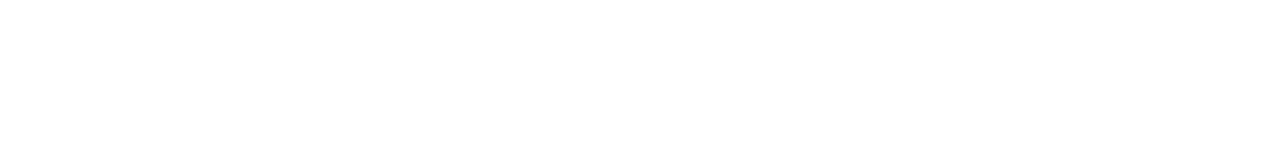
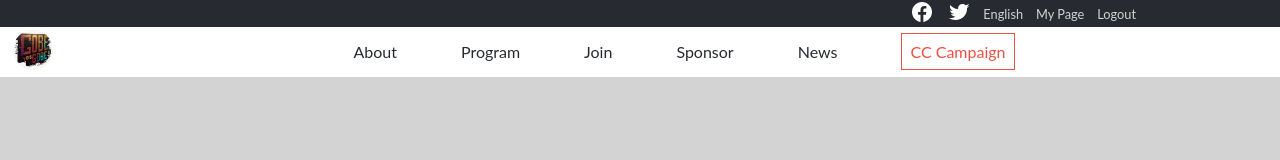
Before and after one commit to King-Benx/capstone-project-1, a website: page index.html in a window 1280 px wide. Drawn offline with Linux system fonts and the light colour scheme.

Commit message:
implement mobile navigation

```diff
--- a/index.html
+++ b/index.html
@@ -1,14 +1,59 @@
 <!DOCTYPE html>
 <html lang="en">
-<head>
-    <meta charset="UTF-8">
-    <meta http-equiv="X-UA-Compatible" content="IE=edge">
-    <meta name="viewport" content="width=device-width, initial-scale=1.0">
+  <head>
+    <meta charset="UTF-8" />
+    <meta http-equiv="X-UA-Compatible" content="IE=edge" />
+    <meta name="viewport" content="width=device-width, initial-scale=1.0" />
     <title>Document</title>
-    <link rel="stylesheet" href="./styles/style.css">
+    <link rel="stylesheet" href="./styles/style.css" />
     <script src="./js/script.js" defer></script>
-</head>
-<body>
-
-</body>
+  </head>
+  <body>
+    <!-- navigation start -->
+    <header>
+      <div class="top-bar">
+        <ul>
+          <li>
+            <a href="#"><img src="./images/facebook.svg" alt="facebook" /></a>
+          </li>
+          <li>
+            <a href="#"><img src="./images/twiiter.svg" alt="twitter" /></a>
+          </li>
+          <li><a href="#">English</a></li>
+          <li><a href="#">My Page</a></li>
+          <li><a href="#">Logout</a></li>
+        </ul>
+      </div>
+      <div class="main-bar">
+        <div class="logo">
+          <a href="">
+            <img class="img-sm" src="./images/logo.png" alt="logo" />
+          </a>
+        </div>
+        <input type="checkbox" id="nav-toggle" class="nav-toggle" />
+        <nav>
+          <ul>
+            <li><a href="#">About</a></li>
+            <li><a href="#">Program</a></li>
+            <li><a href="#">Join</a></li>
+            <li><a href="#">Sponsor</a></li>
+            <li><a href="#">News</a></li>
+            <li><a href="#">CC Campaign</a></li>
+          </ul>
+        </nav>
+        <label for="nav-toggle" class="nav-toggle-label"><span></span></label>
+      </div>
+    </header>
+    <!-- navigation end -->
+    <!-- header section start -->
+    <!-- header section end -->
+    <!-- program section start -->
+    <!-- program section end -->
+    <!-- featured speakers section start -->
+    <!-- featured speakers section end -->
+    <!-- partner section start -->
+    <!-- partner section end -->
+    <!-- footer section start -->
+    <!-- footer section end -->
+  </body>
 </html>
--- a/js/script.js
+++ b/js/script.js
@@ -0,0 +1 @@
+console.log("This is working!");
--- a/styles/style.css
+++ b/styles/style.css
@@ -0,0 +1,178 @@
+:root {
+  --clr-primary: #272a31;
+  --clr-secondary: #d3d3d3;
+  --clr-accent: #ec5242;
+  --clr-white: #fff;
+}
+
+*,
+*::after,
+*::before {
+  box-sizing: border-box;
+}
+
+body {
+  font-family: Lato, sans-serif;
+  margin: 0;
+  background: var(--clr-secondary);
+}
+
+.img-sm {
+  width: 2.5rem;
+  border-radius: 50%;
+}
+
+header {
+  text-align: center;
+  position: fixed;
+  width: 100%;
+  z-index: 999;
+  height: 4vh;
+}
+
+.top-bar {
+  display: none;
+  background-color: var(--clr-primary);
+  color: var(--clr-secondary);
+}
+
+nav {
+  position: absolute;
+  text-align: left;
+  top: 100%;
+  left: 0;
+  width: 100%;
+  background: var(--clr-white);
+  display: none;
+}
+
+nav ul,
+.top-bar ul {
+  margin: 0;
+  padding: 0;
+  list-style: none;
+}
+
+nav li {
+  margin-block: 0.4em;
+  margin-left: 1em;
+}
+
+nav li:last-child {
+  width: max-content;
+  border: 1px solid var(--clr-accent);
+  padding: 0.5rem;
+}
+
+nav li:last-child > a {
+  color: var(--clr-accent);
+}
+
+nav a {
+  text-decoration: none;
+  text-transform: uppercase;
+  color: var(--clr-primary);
+}
+
+nav a:hover {
+  color: var(--clr-accent);
+}
+
+.top-bar a {
+  text-decoration: none;
+  color: var(--clr-secondary);
+}
+
+.top-bar ul {
+  font-size: 0.8rem;
+  display: flex;
+  justify-content: flex-end;
+  align-items: center;
+  gap: 1em;
+  padding-inline-end: 1rem;
+}
+
+.nav-toggle:checked ~ nav {
+  display: block;
+}
+
+.logo,
+.nav-toggle {
+  display: none;
+}
+
+.nav-toggle-label {
+  position: absolute;
+  top: 0;
+  left: 0;
+  margin-left: 1em;
+  height: 100%;
+  display: flex;
+  align-items: center;
+  cursor: pointer;
+}
+
+.nav-toggle-label span,
+.nav-toggle-label span::before,
+.nav-toggle-label span::after {
+  display: block;
+  background: var(--clr-primary);
+  height: 2px;
+  width: 1.5em;
+  border-radius: 2px;
+  position: relative;
+}
+
+.nav-toggle-label span::before,
+.nav-toggle-label span::after {
+  content: "";
+  position: absolute;
+}
+
+.nav-toggle-label span::after {
+  top: 7px;
+}
+
+.nav-toggle-label span::before {
+  bottom: 7px;
+}
+
+@media (min-width: 768px) {
+  .top-bar,
+  nav,
+  .logo {
+    display: block;
+  }
+  .nav-toggle-label {
+    display: none;
+  }
+
+  .top-bar{
+    padding-inline-end: 10%;
+  }
+
+  .main-bar {
+    background: var(--clr-white);
+    display: flex;
+    align-items: center;
+    justify-content:space-between;
+    padding-inline: 1%;
+    gap: 2rem;
+  }
+
+  nav {
+    position: relative;
+    width: 100%;
+  }
+
+  nav ul {
+    display: flex;
+    align-items: center;
+    justify-content: center;
+    gap: 3rem;
+  }
+
+  nav a {
+    text-transform: capitalize;
+  }
+}
```
Also changed, not shown: images/facebook.svg (added), images/logo.png (added), images/twiiter.svg (added).
